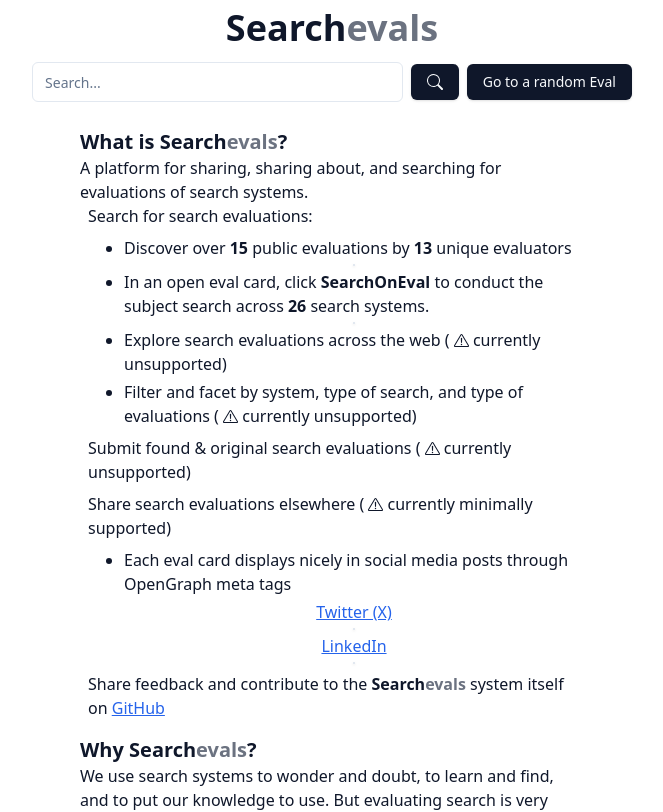
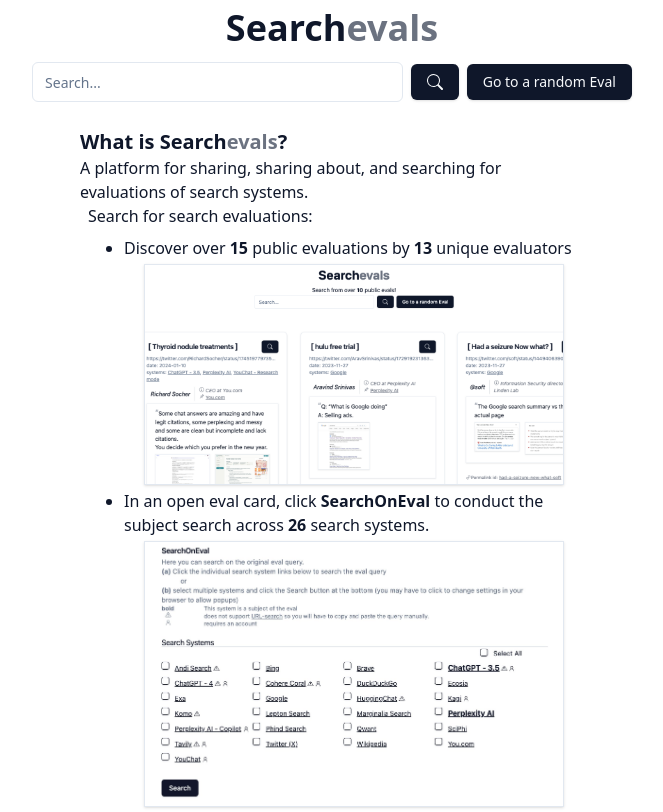
Before and after one commit to archignes/searchevals, a Next.js app: page / in a window 1280 px wide. Shown: the top 812 px of the page, without its empty margins (308-971 px from the left). Built offline with nearby package versions, Linux system fonts and the light colour scheme.

Commit message:
Fixed bug in Intro where the images provided were strings instead of the updated objects

```diff
--- a/src/components/Footer.tsx
+++ b/src/components/Footer.tsx
@@ -2,7 +2,7 @@
 import { Button } from "./ui/button";
 import { Input } from "./ui/input";
 
-const lastUpdated = "2024-02-20T00:33:50.999Z";
+const lastUpdated = "2024-02-20T00:43:48.566Z";
 
 const Footer: React.FC = () => {
   return (
--- a/src/components/Intro.tsx
+++ b/src/components/Intro.tsx
@@ -13,9 +13,9 @@
         <li className="font-medium">Search for search evaluations:</li>
           <ul className="list-disc list-outside ml-4 space-y-1 pl-5">
             <li>Discover over <span className='font-bold'>{evals.length - 1}</span> public evaluations by <span className='font-bold'>{evaluators.length}</span> unique evaluators</li>
-            <ImageDisplay className="mx-5" type="solo" images={["/screenshots/home.png"]} />
+            <ImageDisplay className="mx-5" type="solo" images={[{ "url": "/screenshots/home.png"}]} />
             <li>In an open eval card, click <span className='font-bold'>SearchOnEval</span> to conduct the subject search across <span className='font-bold'>{systems.length}</span> search systems.</li>
-            <ImageDisplay className="mx-5" type="solo" images={["/screenshots/SearchOnEval.png"]} />
+            <ImageDisplay className="mx-5" type="solo" images={[{ "url": "/screenshots/SearchOnEval.png" }]} />
             <li>Explore search evaluations across the web ( <ExclamationTriangleIcon className="inline-block" /> currently unsupported)</li>
             <li>Filter and facet by system, type of search, and type of evaluations  ( <ExclamationTriangleIcon className="inline-block" /> currently unsupported)</li>
         </ul>
@@ -24,9 +24,9 @@
           <ul className="list-disc list-outside ml-4 space-y-1 pl-5">
             <li>Each eval card displays nicely in social media posts through OpenGraph meta tags</li>
             <a href="https://twitter.com/danielsgriffin/status/1758597255748255859" target="_blank" rel="noopener noreferrer" style={{ display: 'flex', justifyContent: 'center' }} className="underline text-blue-600 hover:text-blue-800 hover:visited:text-purple-600">Twitter (X)</a>
-            <ImageDisplay className="mx-5" type="solo" images={["/screenshots/sharecard_twitter.png"]} />
+            <ImageDisplay className="mx-5" type="solo" images={[{ "url": "/screenshots/sharecard_twitter.png" }]} />
             <a href="https://www.linkedin.com/feed/update/urn:li:activity:7164373294673018881/" target="_blank" rel="noopener noreferrer" style={{ display: 'flex', justifyContent: 'center' }} className="underline text-blue-600 hover:text-blue-800 hover:visited:text-purple-600">LinkedIn</a>
-            <ImageDisplay className="mx-5" type="solo" images={["/screenshots/sharecard_linkedin.png"]} />
+            <ImageDisplay className="mx-5" type="solo" images={[{ "url": "/screenshots/sharecard_linkedin.png" }]} />
           </ul>
           <li className="font-medium">Share feedback and contribute to the <SearchEvalTitle /> system itself on <a href="https://github.com/danielsgriffin/searchevals" className="underline text-blue-600 hover:text-blue-800 hover:visited:text-purple-600">GitHub</a></li>
       </ul>
```
